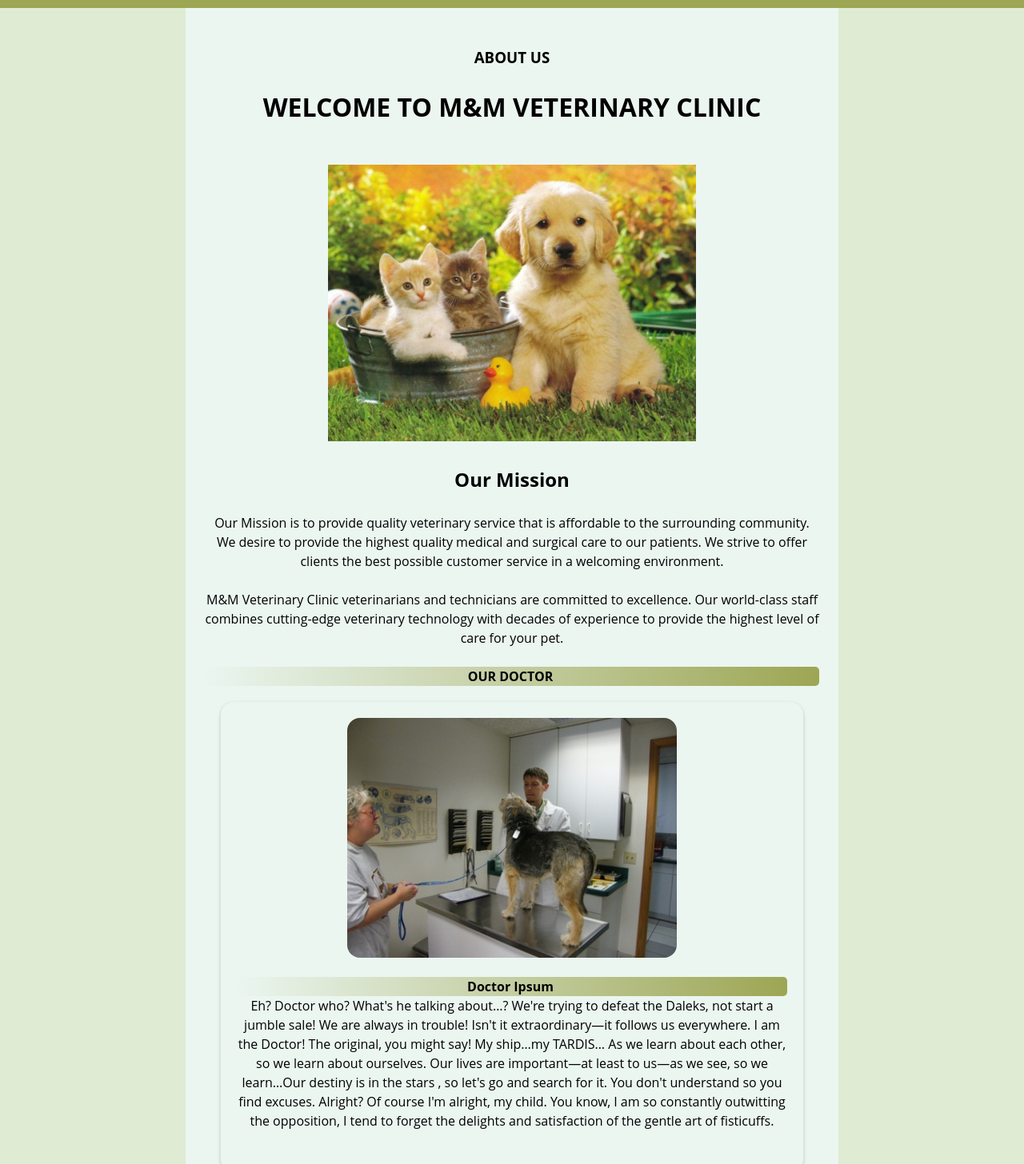
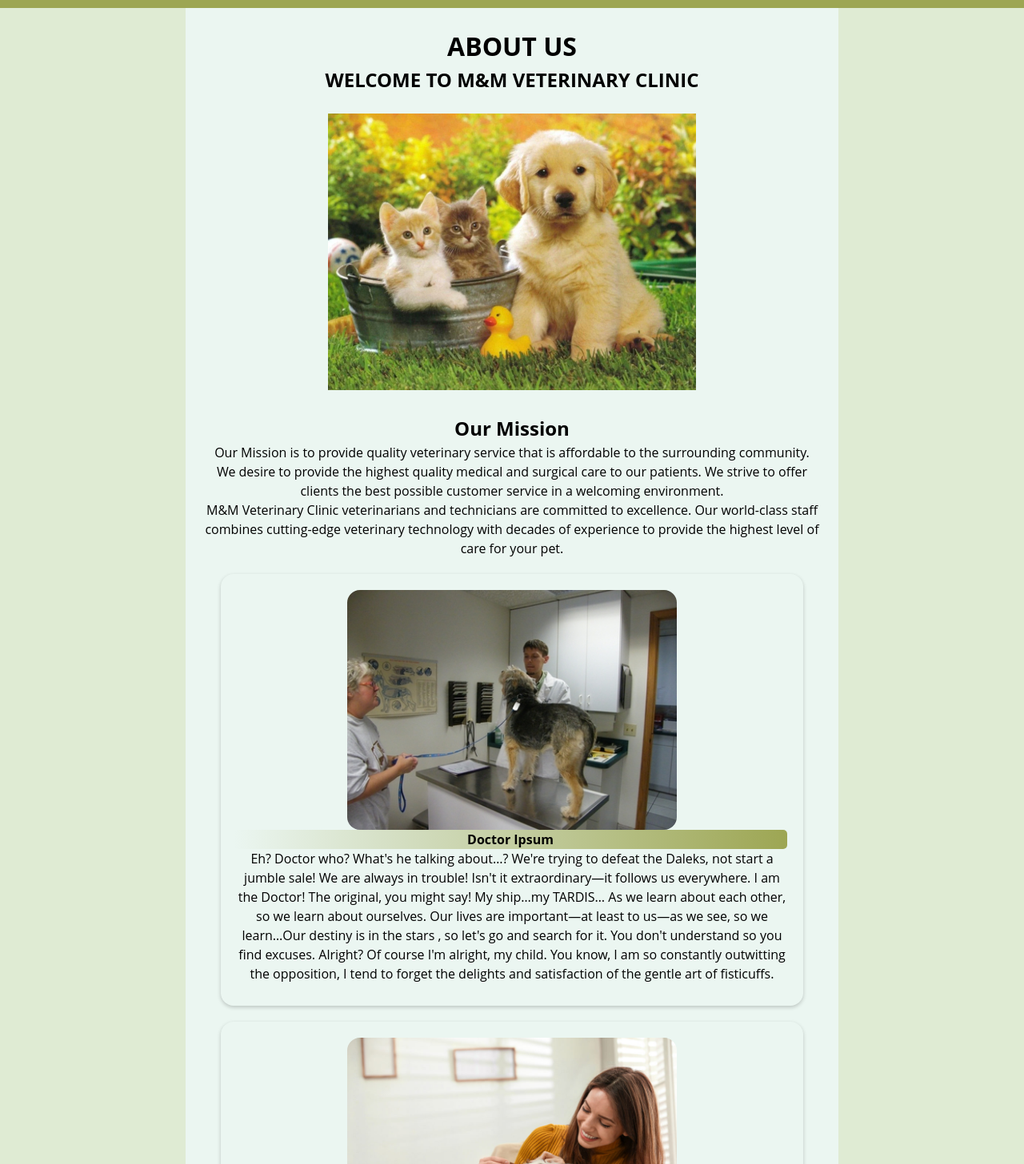
Before and after one commit to kirkwood616/mm-vet-app-frontend, a React (Create React App) app: page /about-us in a window 1280 px wide. Shown: the part 114-1570 px from the top of the page at 80% size. Built offline with nearby package versions, Linux system fonts and the light colour scheme.

Commit message:
Adjusting content for better styling & visuals

```diff
--- a/src/components/AboutUs.tsx
+++ b/src/components/AboutUs.tsx
@@ -3,59 +3,56 @@ import "./AboutUs.css";
 function AboutUs() {
   return (
     <div className="AboutUs">
-      <br />
-      <h3>ABOUT US</h3>
-      <br />
-      <h1>WELCOME TO M&M VETERINARY CLINIC</h1>
-      <br />
+      <h1>ABOUT US</h1>
+      <div className="aboutUsInfoContainer">
+        <h2>WELCOME TO M&M VETERINARY CLINIC</h2>
+
         <img
           className="aboutUsImage"
           src="./animal-photos/aboutUs.png"
           alt="cute cats and dog"
         />
-      <br />
+
         <h2>Our Mission</h2>
-      <br />
+
         <p>
-        Our Mission is to provide quality veterinary service that is affordable
-        to the surrounding community. We desire to provide the highest quality
-        medical and surgical care to our patients. We strive to offer clients
-        the best possible customer service in a welcoming environment.{" "}
+          Our Mission is to provide quality veterinary service that is
+          affordable to the surrounding community. We desire to provide the
+          highest quality medical and surgical care to our patients. We strive
+          to offer clients the best possible customer service in a welcoming
+          environment.{" "}
         </p>
-      <br />
+
         <p>
           M&M Veterinary Clinic veterinarians and technicians are committed to
           excellence. Our world-class staff combines cutting-edge veterinary
           technology with decades of experience to provide the highest level of
           care for your pet.
         </p>
-      <br />
 
-      <div className="AboutUsDoctor">
-          <h1 className="doctorCardTitle">OUR DOCTOR</h1>
+        <div className="aboutUsDoctor">
           <div className="doctorCard">
             <img
               className="doctorCardImage"
               src="./animal-photos/DR.jpg"
               alt="Veterinarian"
             />
-            <br />
+
             <div className="doctorCardContent">
               <h3 className="doctorCardTitle">Doctor Ipsum</h3>
               <p className="doctorCardDescription">
                 Eh? Doctor who? What's he talking about…? We're trying to defeat
                 the Daleks, not start a jumble sale! We are always in trouble!
-              Isn't it extraordinary—it follows us everywhere. I am the Doctor!
-              The original, you might say! My ship…my TARDIS… As we learn about
-              each other, so we learn about ourselves. Our lives are
-              important—at least to us—as we see, so we learn…Our destiny is in
-              the stars , so let's go and search for it. You don't understand so
-              you find excuses. Alright? Of course I'm alright, my child. You
-              know, I am so constantly outwitting the opposition, I tend to
-              forget the delights and satisfaction of the gentle art of
-              fisticuffs.
+                Isn't it extraordinary—it follows us everywhere. I am the
+                Doctor! The original, you might say! My ship…my TARDIS… As we
+                learn about each other, so we learn about ourselves. Our lives
+                are important—at least to us—as we see, so we learn…Our destiny
+                is in the stars , so let's go and search for it. You don't
+                understand so you find excuses. Alright? Of course I'm alright,
+                my child. You know, I am so constantly outwitting the
+                opposition, I tend to forget the delights and satisfaction of
+                the gentle art of fisticuffs.
               </p>
-            <br />
             </div>
           </div>
 
@@ -65,7 +62,7 @@ function AboutUs() {
               src="./animal-photos/drIpsum.jpg"
               alt="Veterinarian"
             />
-            <br />
+
             <h3 className="doctorCardTitle">Dr.Ipsum </h3>
             <p className="doctorCardDescription">
               You may disguise your features but you can never disguise your
@@ -78,7 +75,6 @@ function AboutUs() {
               exact size of Belgium. That's a bit undramatic, isn't it?
               'Belgium'?
             </p>
-            <br />
           </div>
 
           <div className="doctorCard">
@@ -87,7 +83,7 @@ function AboutUs() {
               src="./animal-photos/drToo.jpg"
               alt="Veterinarian"
             />
-            <br />
+
             <h3 className="doctorCardTitle">Dr.Ipsum too</h3>
             <p className="doctorCardDescription">
               Why are you pointing your screwdrivers like that? They're
@@ -100,7 +96,6 @@ function AboutUs() {
               you so ashamed of being a grown-up? Then, all things
               considered...it's time I grew up.
             </p>
-            <br />
           </div>
 
           <div className="doctorCard">
@@ -109,7 +104,7 @@ function AboutUs() {
               src="./animal-photos/also.jpg"
               alt="Veterinarian"
             />
-            <br />
+
             <h3 className="doctorCardTitle">Doctor Also Ipsum</h3>
             <p className="doctorCardDescription">
               You may be a doctor. But I'm the Doctor. The definite article, you
@@ -125,7 +120,6 @@ function AboutUs() {
               mind, it's very difficult to stop them from obeying the original
               order. But not impossible.
             </p>
-            <br />
           </div>
 
           <div className="doctorCard">
@@ -134,7 +128,7 @@ function AboutUs() {
               src="./animal-photos/vetTech.png"
               alt="Veterinarian"
             />
-            <br />
+
             <h3 className="doctorCardTitle">Vet Tech Ipsum</h3>
             <p className="doctorCardDescription">
               People assume that time is a strict progression of
@@ -148,32 +142,32 @@ function AboutUs() {
               me, but I can't spend the rest of mine with you. I have to live
               on. Alone. That's the curse of the Time Lords.
             </p>
-            <br />
           </div>
         </div>
-      <br />
-      <h1>VISIT US</h1>
-      <br />
-      <div className="AboutUsInfo">
+        <div className="infoContainer">
+          <div className="aboutUsInfo">
             <img src="/icons/map.svg" alt="Map Icon" className="icon" />
-      <h3>M&M Veterinary Clinic: 555 Fifty Five St., Detroit, MI 48226</h3>
-      <br />
+            <h4>
+              555 Fifty Five St. <br /> Detroit, MI 48226
+            </h4>
           </div>
-      <div className="AboutUsInfo">
+          <div className="aboutUsInfo">
             <img src="/icons/mobile.svg" alt="Phone Icon" className="icon" />
-      <h3>Contact: +1.555-555-5555</h3>
-      <br />
+            <h4>PHONE</h4>
+            <h4>+1.555-555-5555</h4>
           </div>
-      <div className="AboutUsInfo">
+          <div className="aboutUsInfo">
             <img src="/icons/mail.svg" alt="Mail Icon" className="icon" />
-      <h3>Email: info@m&m.vetclinic.com</h3>
-      <br />
+            <h4>E-MAIL</h4>
+            <a href="mailto:info@m&m.vetclinic.com">
+              <h4>info@m&m.vetclinic.com</h4>
+            </a>
           </div>
-      <div className="AboutUsInfo">
+        </div>
+        <div className="aboutUsInfo hours">
           <img src="/icons/time.svg" alt="Clock Icon" className="icon" />
-      <h3>Hours</h3>
-      <br />
-
+          <h4>HOURS</h4>
+        </div>
         <table>
           <tbody>
             <tr>
@@ -201,12 +195,11 @@ function AboutUs() {
               <td>8:00am-6:00pm</td>
             </tr>
             <tr>
-            <th>Sanday</th>
+              <th>Sunday</th>
               <td>Closed</td>
             </tr>
           </tbody>
         </table>
-      <br />
       </div>
     </div>
   );
```
Lines whose indentation alone changed are shown as unchanged.
